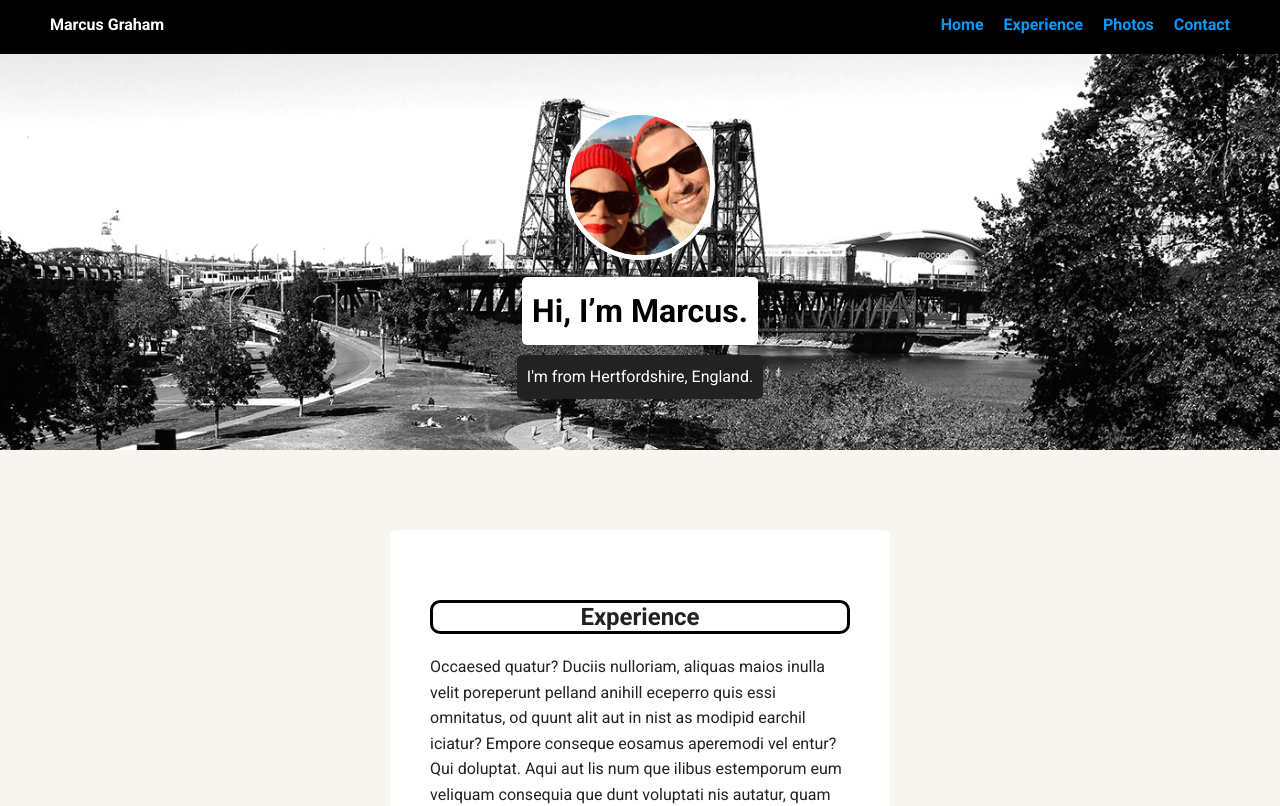
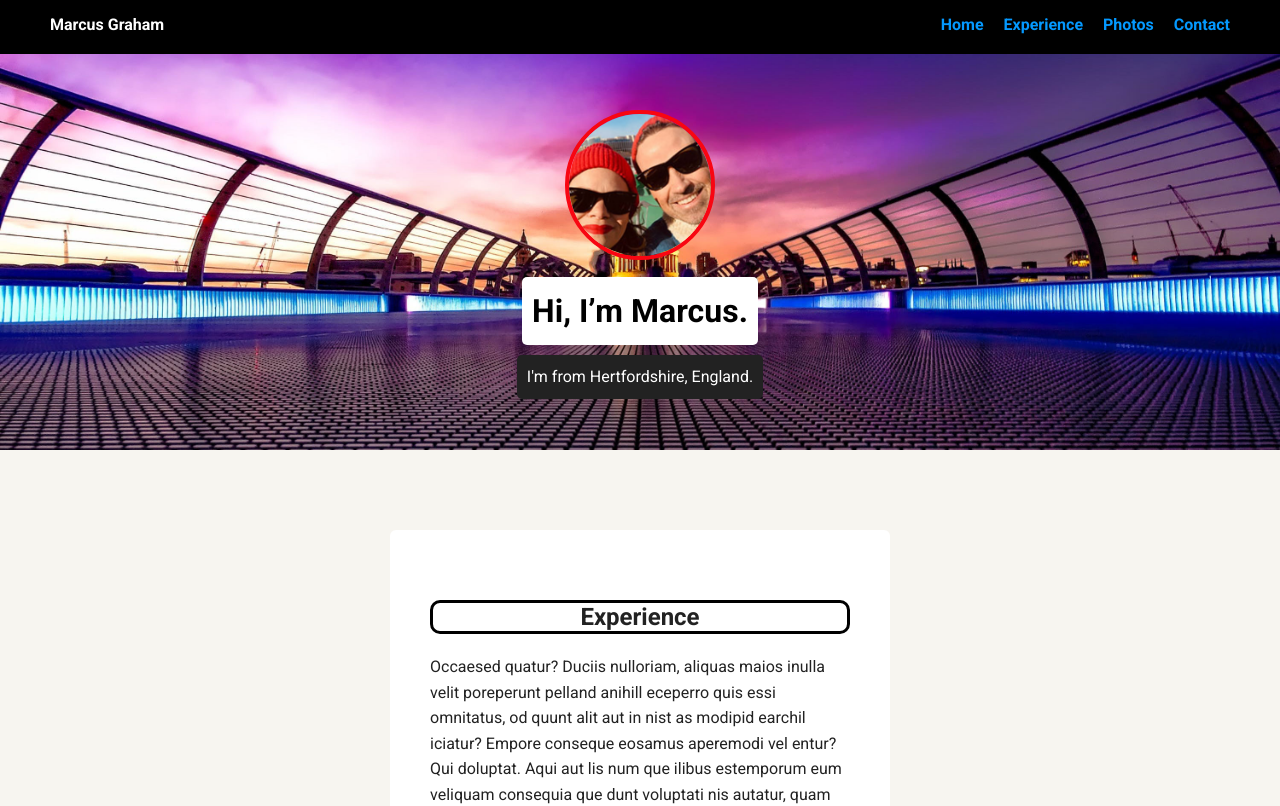
Before and after one commit to marcuspgraham/techdegree-project-1, a plain HTML site: page experience.html in a window 1280 px wide. Shown: the top 806 px of the page. Drawn offline with Linux system fonts and the light colour scheme; a web font is replaced by a local one.

Commit message:
Image update

```diff
--- a/experience.html
+++ b/experience.html
@@ -19,7 +19,7 @@
     </div>
 
     <header>
-      <img src="../techdegree-project-1/images/me_2.png" alt="Drawing of Marcus Graham" class="profile-image">
+      <img src="images/me_2.png" alt="Drawing of Marcus Graham" class="profile-image">
       <h1 class="tag name">Hi, I’m Marcus.</h1>
       <p class="tag location">I'm from Hertfordshire, England.</p>
     </header>
--- a/styles.css
+++ b/styles.css
@@ -54,7 +54,7 @@ a:hover {
 
 header {
   text-align: center;
-  background: url('images/portland.jpg') no-repeat top center ;
+  background: url('images/St Pauls.jpg') no-repeat top center ;
   background-size: cover;
   overflow: hidden;
   padding-top: 60px;
@@ -66,12 +66,12 @@ header .profile-image {
   margin-top: 50px;
   width: 150px;
   height: 150px;
-  border-radius: 50%;
-  border: 5px solid white;
-  transition: all .5s;
+  border-radius: 75%;
+  border: 4px solid rgb(248, 6, 18);
+  transition: all .55s;
 }
 header .profile-image:hover {
-  transform: scale(1.2) rotate(360deg);
+  transform: scale(1.5) rotate(720deg);
 }
 .tag {
   background-color: white;
```
Also changed, not shown: index.html (+1 -1 lines), images/London copy.jpg (added), images/St Pauls.jpg (added).
